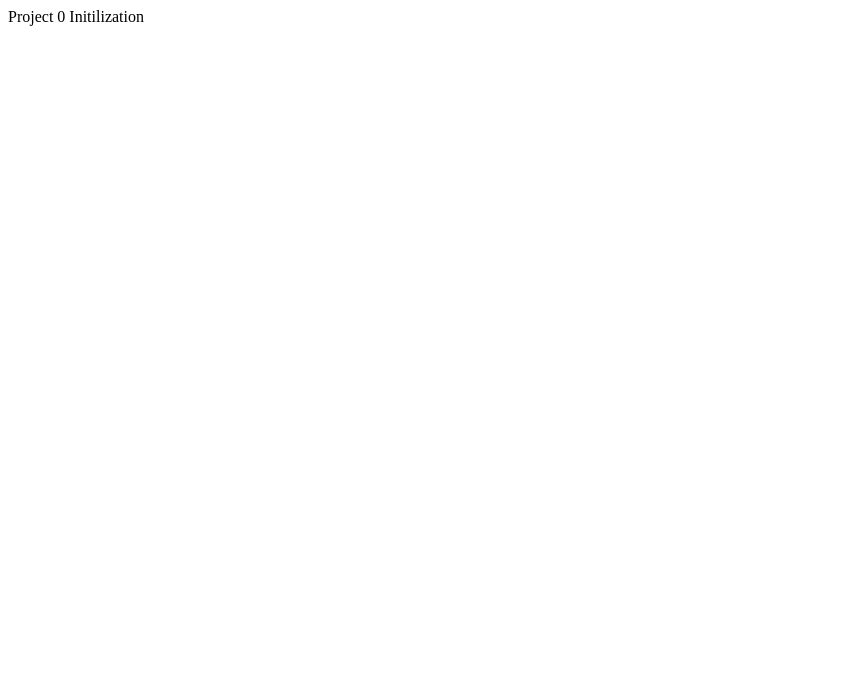
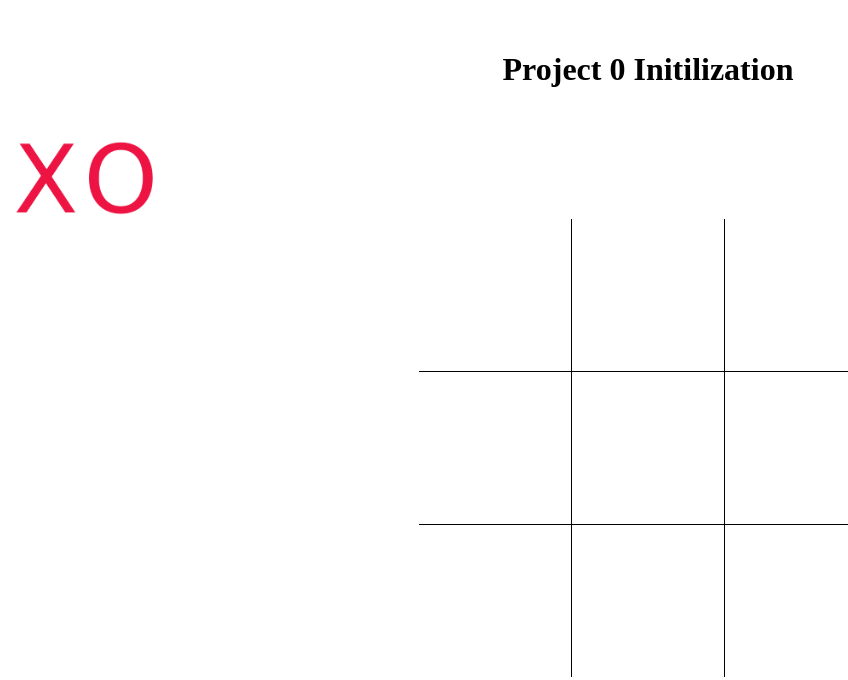
Before and after one commit to Samudabamu/Tic-Tac-Toe, a plain HTML site: page index.html in a window 1280 px wide. Shown: the whole page, without its empty margins (0-848 px from the left). Drawn offline with Linux system fonts and the light colour scheme.

Commit message:
added symbols

```diff
--- a/css/style.css
+++ b/css/style.css
@@ -0,0 +1,61 @@
+html, body {
+    width: 100%;
+}
+
+h1 {
+  text-align: center;
+  padding: 30px;
+}
+
+table {
+  border-collapse: collapse;
+  margin: 0px auto;
+}
+
+ th, tr {
+  height: 150px;
+  width: 150px;
+}
+
+#c1 {
+  border-width: 0px 1px 1px 0px;
+  border-style: solid;
+}
+#c2 {
+  border-width: 0px 1px 1px 1px;
+  border-style: solid;
+}
+#c3 {
+  border-width: 0px 0px 1px 1px;
+  border-style: solid;
+}
+#c4 {
+  border-width: 1px 1px 1px 0px;
+  border-style: solid;
+}
+#c5 {
+  border-width: 1px 1px 1px 1px;
+  border-style: solid;
+}
+#c6 {
+  border-width: 1px 0px 1px 1px;
+  border-style: solid;
+}
+#c7 {
+  border-width: 1px 1px 0px 0px;
+  border-style: solid;
+}
+#c8 {
+  border-width: 1px 1px 0px 1px;
+  border-style: solid;
+}
+#c9 {
+  border-width: 1px 0px 0px 1px;
+  border-style: solid;
+}
+
+.symbols {
+  height: 75qpx;
+  width: 75px;
+
+}
--- a/index.html
+++ b/index.html
@@ -3,12 +3,38 @@
   <head>
     <meta charset="utf-8">
     <title>Type 0</title>
-    <script src="js/main.js"></script>
-    <script src="js/jqueryinstall.js"></script>
+    <link rel="stylesheet" href="css/style.css">
+    <script type="text/javascript" src="js/jqueryinstall.js"></script>
+    <script type="text/javascript" src="js/main.js"></script>
   </head>
   <body>
 
-    Project 0 Initilization
+    <h1>Project 0 Initilization</h1>
+
+    <table class="table">
+      <tr>
+        <th id='c1' class="cell"></th>
+        <th id='c2' class="cell"></th>
+        <th id='c3' class="cell"></th>
+      </tr>
+      <tr>
+        <th id='c4' class="cell"></th>
+        <th id='c5' class="cell"></th>
+        <th id='c6' class="cell"></th>
+      </tr>
+      <tr>
+        <th id='c7' class="cell"></th>
+        <th id='c8' class="cell"></th>
+        <th id='c9' class="cell"></th>
+      </tr>
+    </tabl6>
+
+
+    <img id="nought" class="symbols" src="images/tic-tac-toe-X.png">
+    <img id="cross" class="symbols" src="images/tic-tac-toe-O.png">
+
+
+
 
   </body>
 </html>
--- a/js/main.js
+++ b/js/main.js
@@ -1,2 +1,28 @@
 
-console.log('Hello!');
+$(document).ready(function() {
+
+
+
+// let symbolAppear = function() {
+//   $('#nought')
+//
+// }
+
+
+
+
+
+$(".cell").click(function(){
+    $('.cell').prepend($('#nought'))
+});
+
+
+
+
+
+
+
+
+
+
+});
```
Also changed, not shown: images/tic-tac-toe-O.png (added), images/tic-tac-toe-X.png (added).
